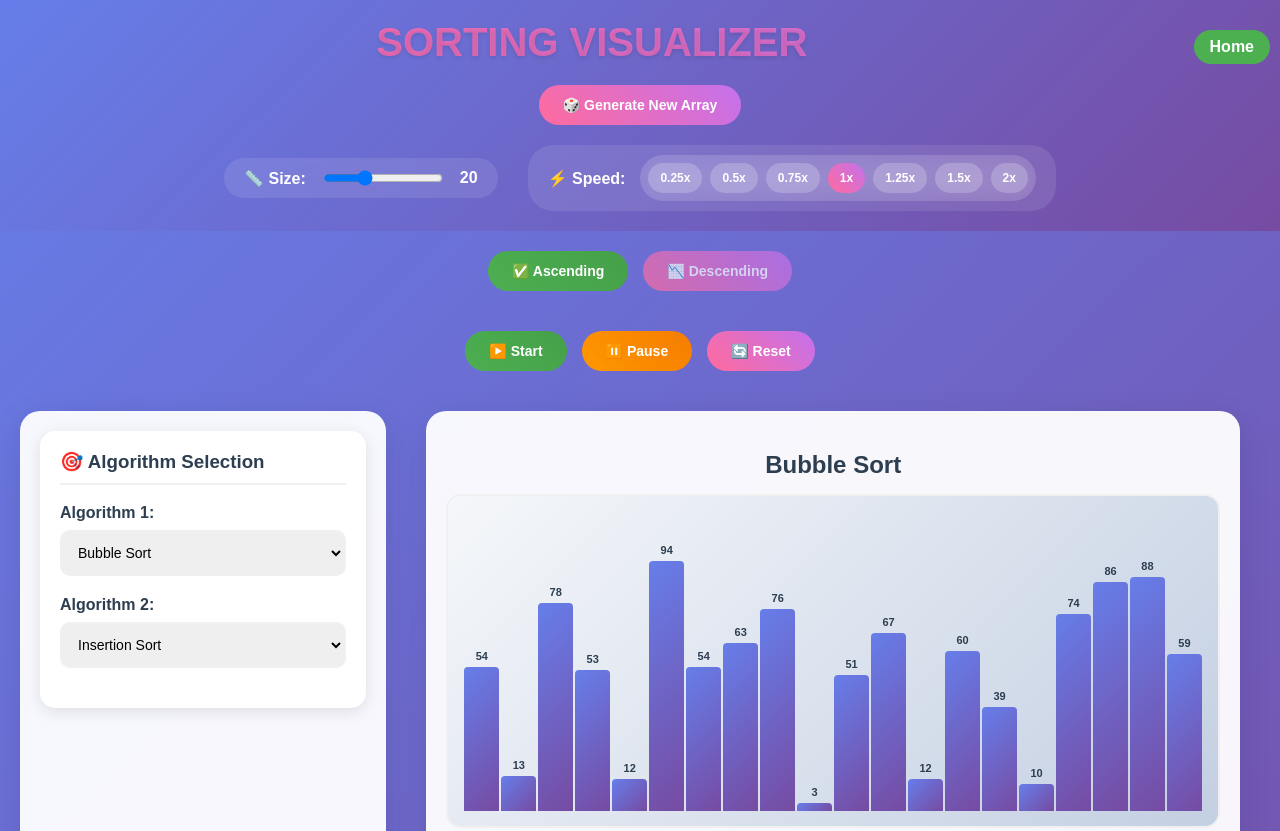
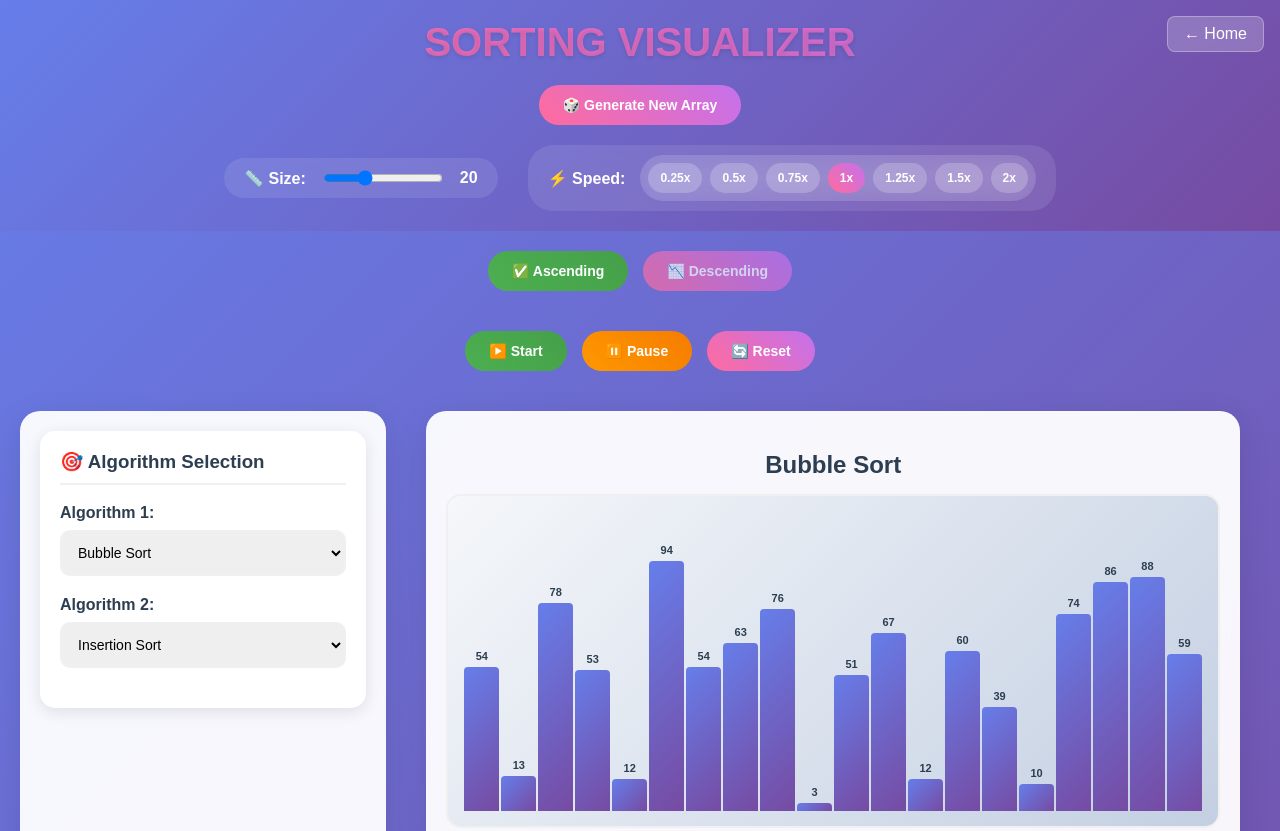
Before and after one commit to luwigidapo/FinalAlgorithmVisual, a plain HTML site: page Sorting/compare/index.html in a window 1280 px wide. Shown: the top 831 px of the page. Drawn offline with Linux system fonts and the light colour scheme.

Commit message:
Update index.html

```diff
--- a/Sorting/compare/index.html
+++ b/Sorting/compare/index.html
@@ -22,26 +22,28 @@
         }
 
         #mainlink {
-            float: right;
-            padding: 8px 16px;
-            margin: 10px;
-            background-color: #4CAF50;
-            color: white;
-            border: none;
-            border-radius: 25px;
-            cursor: pointer;
-            font-weight: 600;
-            transition: all 0.3s ease;
+            position: absolute;
+            top: 1rem;
+            right: 1rem;
+            z-index: 10;
         }
 
         #mainlink a {
+            display: inline-flex;
+            align-items: center;
+            padding: 0.5rem 1rem;
+            background: rgba(255, 255, 255, 0.2);
             color: white;
             text-decoration: none;
-            font-weight: 600;
+            border-radius: 0.5rem;
+            font-weight: 500;
+            transition: all 0.3s ease;
+            backdrop-filter: blur(10px);
+            border: 1px solid rgba(255, 255, 255, 0.3);
         }
 
-        #mainlink:hover {
-            background-color: #45a049;
+        #mainlink a:hover {
+            background: rgba(255, 255, 255, 0.3);
             transform: translateY(-2px);
         }
 
@@ -50,6 +52,32 @@
             color: white;
             padding: 20px 0;
             text-align: center;
+        }
+
+        #mainlink {
+            position: absolute;
+            top: 1rem;
+            right: 1rem;
+            z-index: 10;
+        }
+
+        #mainlink a {
+            display: inline-flex;
+            align-items: center;
+            padding: 0.5rem 1rem;
+            background: rgba(255, 255, 255, 0.2);
+            color: white;
+            text-decoration: none;
+            border-radius: 0.5rem;
+            font-weight: 500;
+            transition: all 0.3s ease;
+            backdrop-filter: blur(10px);
+            border: 1px solid rgba(255, 255, 255, 0.3);
+        }
+
+        #mainlink a:hover {
+            background: rgba(255, 255, 255, 0.3);
+            transform: translateY(-2px);
         }
 
         #name {
@@ -386,7 +414,7 @@
     <section id="fullbody">
         <header>
             <div id="mainlink">
-                <a href="../../index.html">Home</a>
+                <a href="../../index.html">← Home</a>
             </div>
             <h1 id="name">SORTING VISUALIZER</h1>
             <div id="basic_btn">
```
